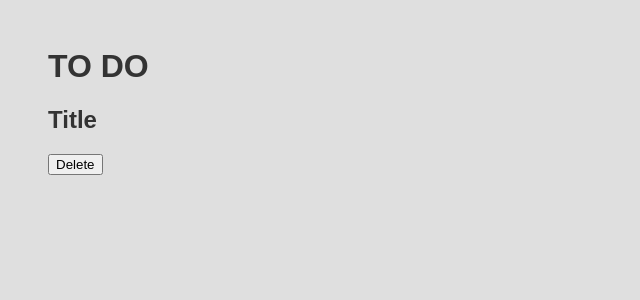
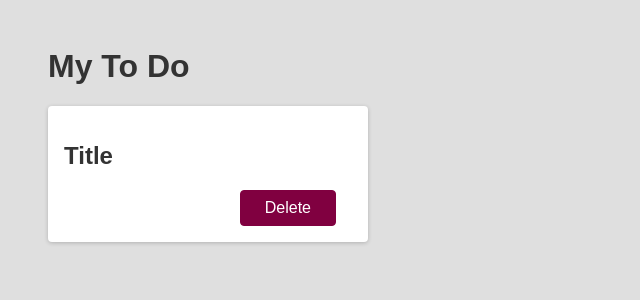
Before and after one commit to govindasmahajan/reactjs-to-do, a React (Create React App) app: page / in a window 1280 px wide. Shown: the top 300 px of the page, without its empty margins (0-640 px from the left). Built offline with nearby package versions, Linux system fonts and the light colour scheme.

Commit message:
basic componet creation

```diff
--- a/src/App.js
+++ b/src/App.js
@@ -1,13 +1,10 @@
+import Todo from "./components/Todo";
+
 function App() {
   return (
     <div>
-      <h1>TO DO</h1>
-      <div>
-        <h2>Title</h2>
-        <div>
-        <button>Delete</button>
-        </div>
-      </div>
+      <h1>My To Do</h1>
+      <Todo/>
     </div>
   );
 }
--- /dev/null
+++ b/src/components/Todo.js
@@ -0,0 +1,12 @@
+function Todo() {
+    return (
+        <div className='card'>
+            <h2>Title</h2>
+            <div className='actions'>
+                <button className='btn'>Delete</button>
+            </div>
+        </div>
+    )
+}
+
+export default Todo;
```
Also changed, not shown: 1 other file (tests, documents, lock files or other folders).
